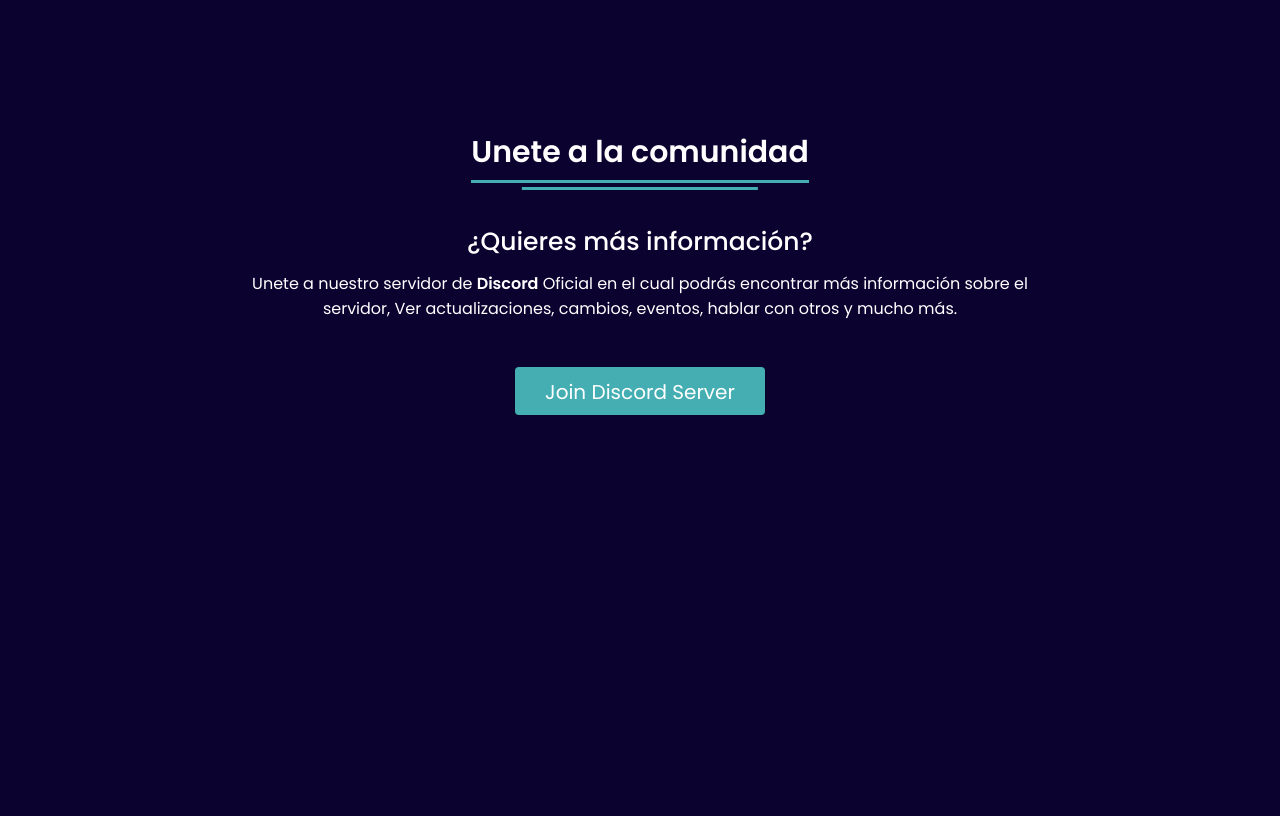
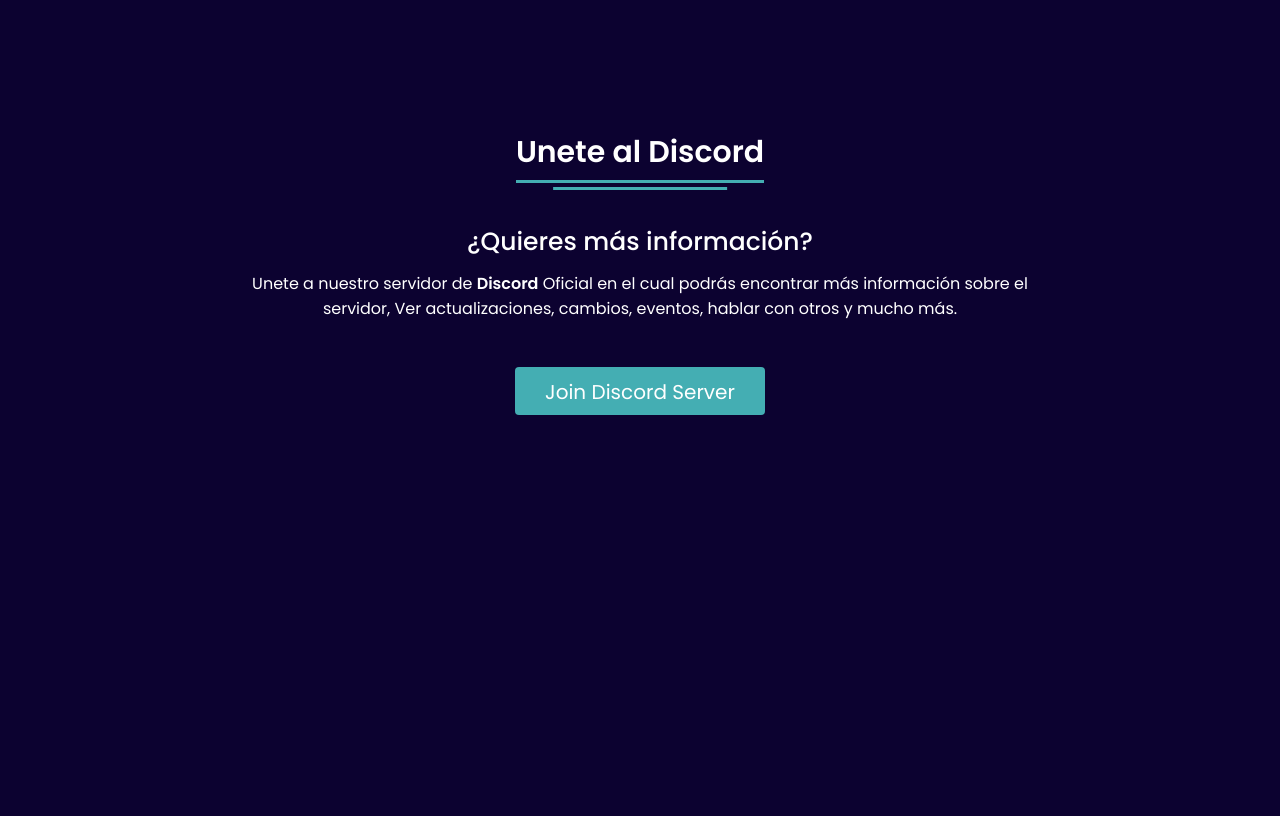
Before and after one commit to MLSplatoon/EnderCoreWeb, a plain HTML site: page index.html in a window 1280 px wide. Shown: the part 2140-2956 px from the top of the page. Drawn offline with nearby package versions, Linux system fonts and the light colour scheme; a script that the page names is missing.

Commit message:
Update index.html

```diff
--- a/index.html
+++ b/index.html
@@ -157,7 +157,7 @@
     <section class="contact" id="contact">
         <div class="content">
             <div class="title" data-aos="fade-up" data-aos-duration="1500">
-                <span>Unete a la comunidad</span>
+                <span>Unete al Discord</span>
             </div>
             <div class="text">
                 <div class="topic" data-aos="fade-right" data-aos-duration="1500" data-aos-delay="200">¿Quieres más información?</div> <!-- TODO: Nothing.-->
```
